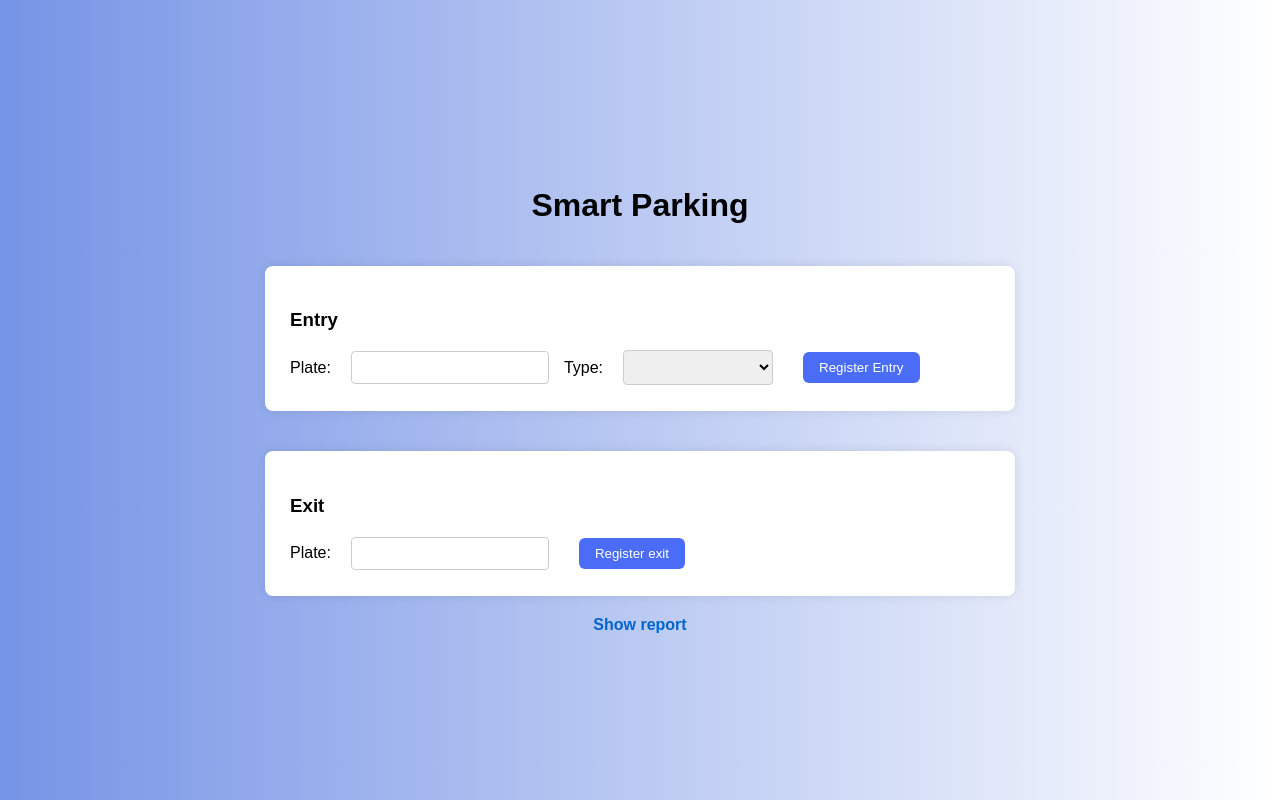
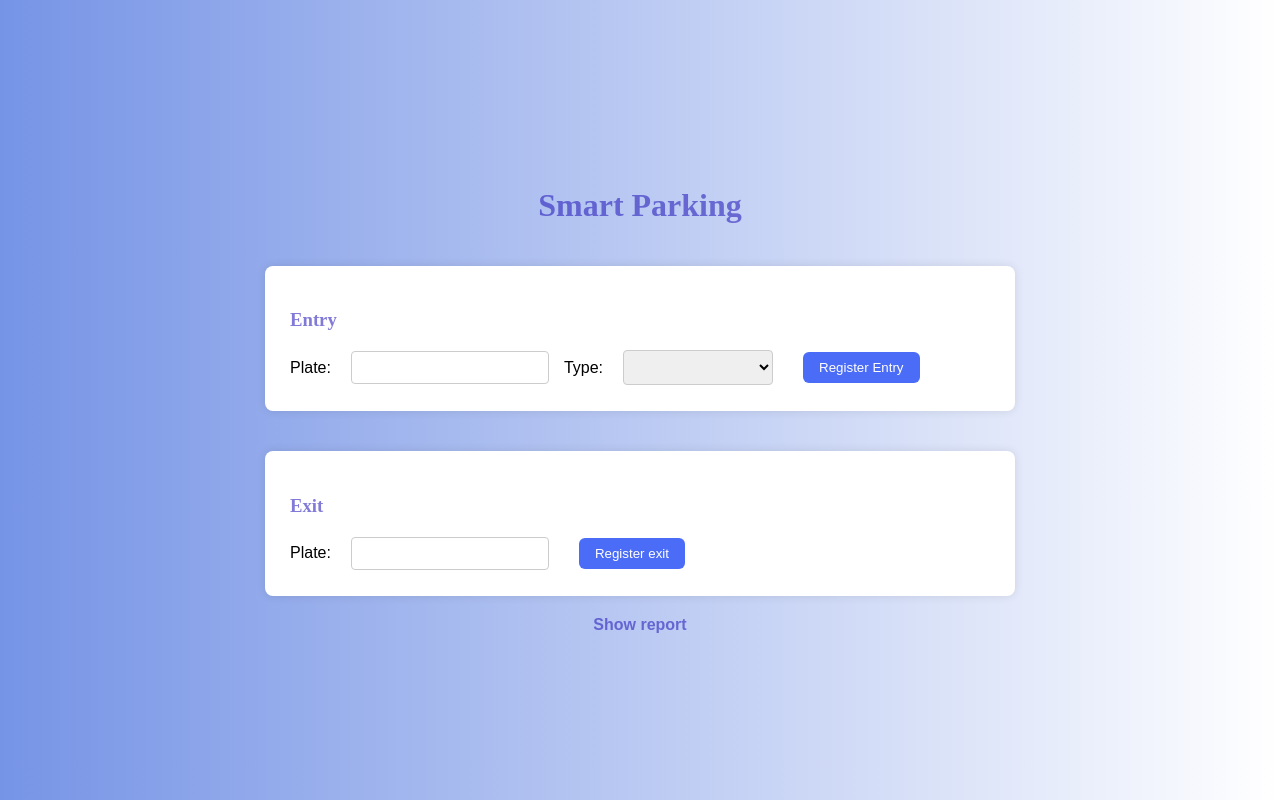
Before and after one commit to Igu01Ram/Projeto-SRP-Vehicle-Parking, a PHP site: page /index.php in a window 1280 px wide. Run offline with PHP 8.4, Linux system fonts and the light colour scheme; data comes from the database, SQL or seed files in the repository.

Commit message:
Estilização do front e ajustes técnicos

```diff
--- a/public/index.php
+++ b/public/index.php
@@ -84,6 +84,7 @@
         .entryData input[type="text"], .exitData input[type="text"] {
             width: 180px;
         }
+
         .entryData select {
             width: 150px;
         }
@@ -102,7 +103,7 @@
         }
 
         a {
-            color: #0066cc;
+            color: #291fbb96;
             font-weight: bold;
             text-decoration: none;
         }
@@ -143,6 +144,11 @@
 
         .report-data tr:nth-child(even) {
             background-color: #f9f9f9;
+        }
+
+        h1, h3 {
+            font-family: serif;
+            color: #291fbb96;
         }
 </style>
 
--- a/src/Application/ParkingService.php
+++ b/src/Application/ParkingService.php
@@ -15,10 +15,7 @@
     private ParkingRepository $parkingRepo;
     private VehicleRepository $vehicleRepo;
 
-    public function __construct(
-        VehicleRepository $vehicleRepo,
-        ParkingRepository $parkingRepo
-    ){
+    public function __construct(VehicleRepository $vehicleRepo, ParkingRepository $parkingRepo){
         $this->vehicleRepo = $vehicleRepo;
         $this->parkingRepo = $parkingRepo;
     }
```
Also changed, not shown: src/Infra/Repository/SQLiteParkingRepository.php (line endings or trailing spaces), src/Infra/Repository/SQLiteVehicleRepository.php (line endings or trailing spaces).
